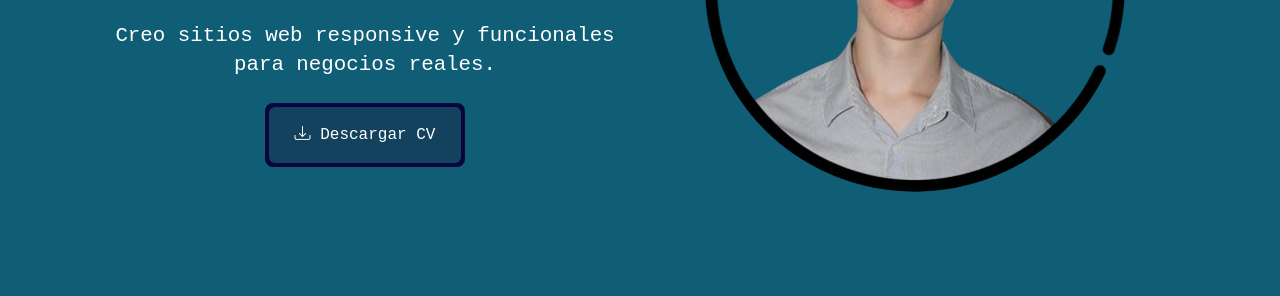
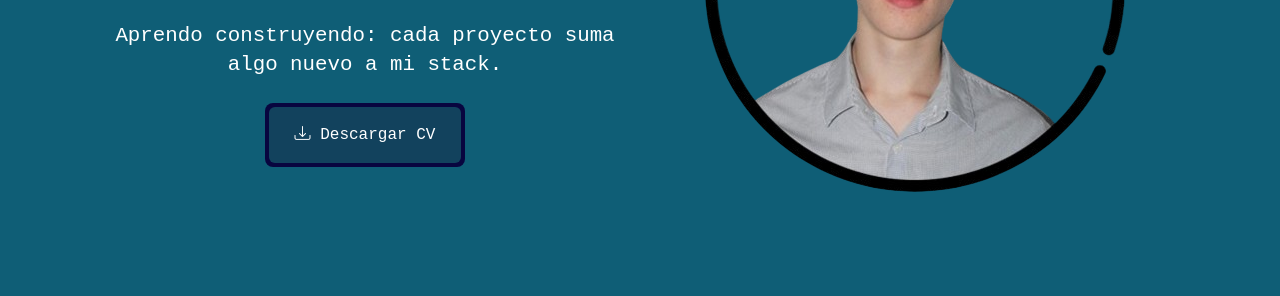
Before and after one commit to JoacoooWeimann/Portafolio, a plain HTML site: page index.html in a window 1280 px wide. Shown: the part 361-657 px from the top of the page. Drawn offline with nearby package versions, Linux system fonts and the light colour scheme; a web font is replaced by a local one.

Commit message:
Cambia el subtítulo de la presentación

```diff
--- a/index.html
+++ b/index.html
@@ -51,7 +51,7 @@
           <div class="col-lg-6 col-12" id="tit">
             <p class="saludo">Hola, soy Joaquín</p>
             <h1 class="titulo">Desarrollador<br><span>Web Jr.</span></h1>
-            <p class="subtitulo">Creo sitios web responsive y funcionales para negocios reales.</p>
+            <p class="subtitulo">Aprendo construyendo: cada proyecto suma algo nuevo a mi stack.</p>
             <div class="text-center mt-3">
               <a class="btn-cv" href="imgs/WeimannJoaquin.pdf" download="CV-WeimannJoaquin">
                 <span><i class="bi bi-download"></i> Descargar CV</span>
```
